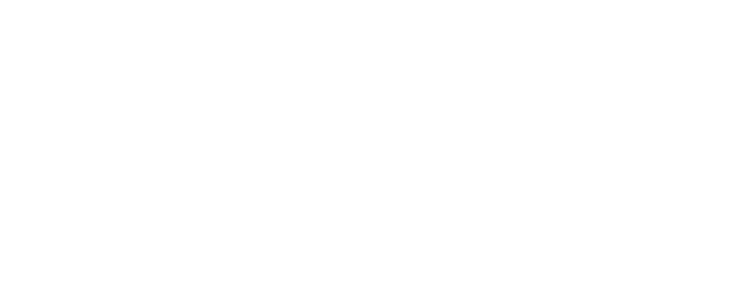
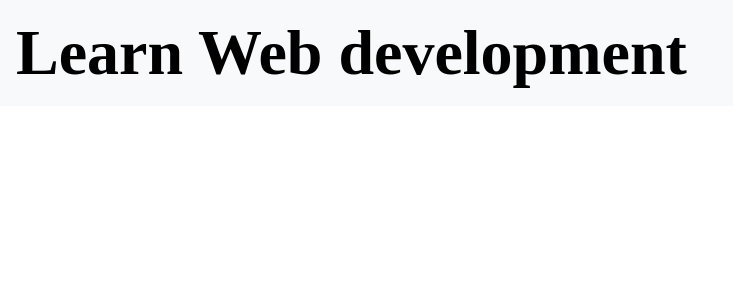
Before and after one commit to LucaGiampieri/react-use-state, a React (Vite) app: page / in a window 1280 px wide. Shown: the top 300 px of the page, without its empty margins (0-733 px from the left). Built offline with nearby package versions, Linux system fonts and the light colour scheme.

Commit message:
Fine settaggio e aggiunta MainHeader

```diff
--- a/index.html
+++ b/index.html
@@ -1,13 +1,16 @@
 <!doctype html>
 <html lang="en">
+
 <head>
   <meta charset="UTF-8" />
   <link rel="icon" type="image/svg+xml" href="/vite.svg" />
   <meta name="viewport" content="width=device-width, initial-scale=1.0" />
   <title>react-use-state</title>
 </head>
+
 <body>
   <div id="root"></div>
   <script type="module" src="/src/main.jsx"></script>
 </body>
+
 </html>
--- a/src/App.jsx
+++ b/src/App.jsx
@@ -1,11 +1,12 @@
 import { useState } from 'react'
+import MainHeader from './MainHeader'
 
 function App() {
   const [count, setCount] = useState(0)
 
   return (
     <>
-
+      <MainHeader />
     </>
   )
 }
--- /dev/null
+++ b/src/MainHeader.jsx
@@ -0,0 +1,9 @@
+function MainHeader() {
+    return (
+        <>
+            <h1 className="header-title">Learn Web development</h1>
+        </>
+    )
+}
+
+export default MainHeader
--- a/src/index.css
+++ b/src/index.css
@@ -0,0 +1,15 @@
+/* Reset */
+
+* {
+  margin: 0;
+  padding: 0;
+  box-sizing: border-box;
+}
+
+/* Header */
+
+.header-title {
+  background-color: #F8F9FA;
+  padding: 1rem;
+  font-size: 4rem;
+}
```
Also changed, not shown: src/data/Languages.js (added, +34 -0 lines). Lines whose indentation alone changed are shown as unchanged.
